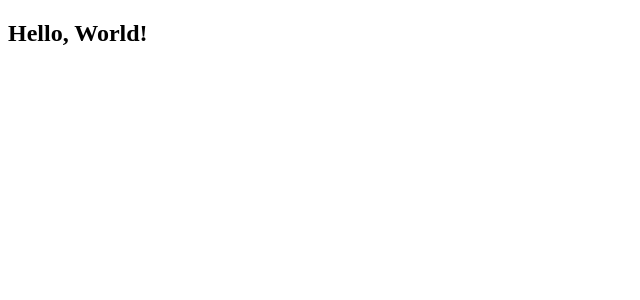
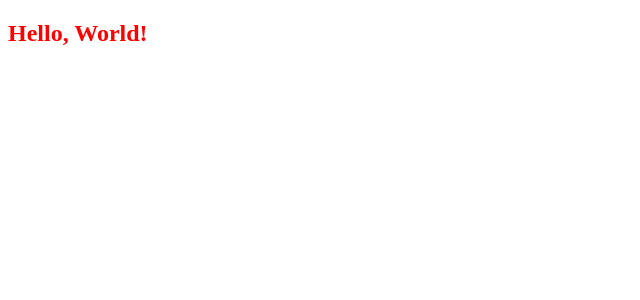
Before and after one commit to kwokkiejh/notebookie, a React app: page / in a window 1280 px wide. Shown: the top 300 px of the page, without its empty margins (0-640 px from the left). Built offline with nearby package versions, Linux system fonts and the light colour scheme.

Commit message:
chore: add sass-loader

```diff
--- a/src/App.tsx
+++ b/src/App.tsx
@@ -1,9 +1,15 @@
 import React from "react";
+import { BrowserRouter, Route, Routes } from "react-router-dom";
+import HomePage from "./pages/HomePage/HomePage";
 
 const App = () => (
-  <div>
-    <h1>Hello, World!</h1>
-  </div>
+  <>
+    <BrowserRouter>
+      <Routes>
+        <Route path="/" element={<HomePage />}></Route>
+      </Routes>
+    </BrowserRouter>
+  </>
 );
 
 export default App;
--- /dev/null
+++ b/src/pages/HomePage/HomePage.scss
@@ -0,0 +1,3 @@
+.title {
+  color: red;
+}
--- /dev/null
+++ b/src/pages/HomePage/HomePage.tsx
@@ -0,0 +1,10 @@
+import React from "react";
+import "./HomePage.scss";
+
+const HomePage: React.FC = () => (
+  <div>
+    <h1 className="title">Hello, World!</h1>
+  </div>
+);
+
+export default HomePage;
--- a/webpack.config.js
+++ b/webpack.config.js
@@ -19,6 +19,10 @@ module.exports = {
           loader: "babel-loader",
         },
       },
+      {
+        test: /\.(s(a|c)ss)$/,
+        use: ["style-loader", "css-loader", "sass-loader"],
+      },
     ],
   },
   plugins: [
```
Also changed, not shown: package.json (+6 -1 lines), 1 other file (tests, documents, lock files or other folders).
